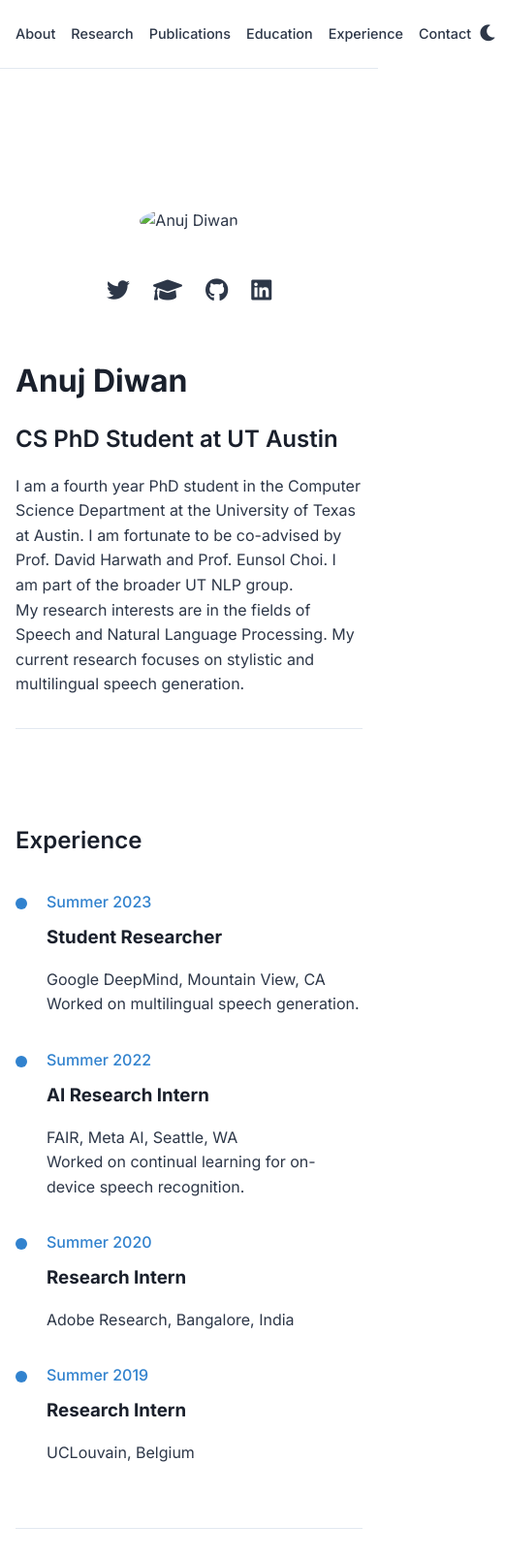
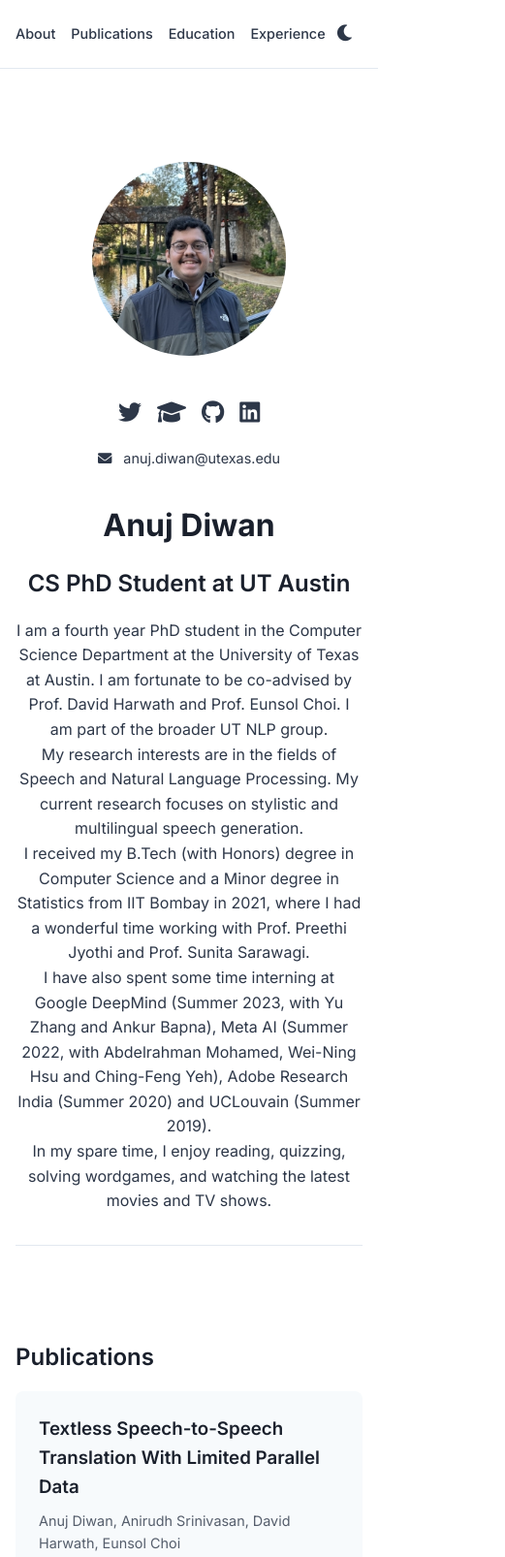
Before and after one commit to ajd12342/ajd12342.github.io, a plain HTML site: page index.html in a window 390 px wide. Shown: the top 1606 px of the page at 97% size, 521 px wide, since content can reach past the window. Drawn offline with Linux system fonts and the light colour scheme.

Commit message:
Made layout updates

```diff
--- a/index.html
+++ b/index.html
@@ -14,11 +14,9 @@
             <div class="nav-content">
                 <div class="nav-links">
                     <a href="#about">About</a>
-                    <a href="#research">Research</a>
                     <a href="#publications">Publications</a>
                     <a href="#education">Education</a>
                     <a href="#experience">Experience</a>
-                    <a href="#contact">Contact</a>
                 </div>
                 <button id="theme-toggle" aria-label="Toggle dark mode">
                     <i class="fas fa-moon"></i>
@@ -29,7 +27,8 @@
 
     <main class="container">
         <section id="about" class="section">
-            <div class="profile">
+            <div class="about-grid">
+                <div class="profile-container">
                     <img src="profile.jpg" alt="Anuj Diwan" class="profile-image">
                     <div class="social-links">
                         <a href="https://twitter.com/anuj_diwan" target="_blank" aria-label="Twitter"><i class="fab fa-twitter"></i></a>
@@ -37,69 +36,21 @@
                         <a href="https://github.com/ajd12342" target="_blank" aria-label="GitHub"><i class="fab fa-github"></i></a>
                         <a href="https://www.linkedin.com/in/anuj-diwan-053129171/" target="_blank" aria-label="LinkedIn"><i class="fab fa-linkedin"></i></a>
                     </div>
+                    <div class="profile-email">
+                        <a href="mailto:anuj.diwan@utexas.edu"><i class="fas fa-envelope"></i> anuj.diwan@utexas.edu</a>
                     </div>
+                </div>
+                <div class="about-content">
                     <h1>Anuj Diwan</h1>
                     <h2>CS PhD Student at UT Austin</h2>
-            <div class="about-content">
                     <p>I am a fourth year PhD student in the Computer Science Department at the University of Texas at Austin. I am fortunate to be co-advised by Prof. David Harwath and Prof. Eunsol Choi. I am part of the broader UT NLP group.</p>
                     <p>My research interests are in the fields of Speech and Natural Language Processing. My current research focuses on stylistic and multilingual speech generation.</p>
-            </div>
-        </section>
 
-        <section id="experience" class="section">
-            <h2>Experience</h2>
-            <div class="timeline">
-                <div class="timeline-item">
-                    <div class="timeline-date">Summer 2023</div>
-                    <div class="timeline-content">
-                        <h3>Student Researcher</h3>
-                        <p>Google DeepMind, Mountain View, CA</p>
-                        <p>Worked on multilingual speech generation.</p>
-                    </div>
-                </div>
-                <div class="timeline-item">
-                    <div class="timeline-date">Summer 2022</div>
-                    <div class="timeline-content">
-                        <h3>AI Research Intern</h3>
-                        <p>FAIR, Meta AI, Seattle, WA</p>
-                        <p>Worked on continual learning for on-device speech recognition.</p>
-                    </div>
-                </div>
-                <div class="timeline-item">
-                    <div class="timeline-date">Summer 2020</div>
-                    <div class="timeline-content">
-                        <h3>Research Intern</h3>
-                        <p>Adobe Research, Bangalore, India</p>
-                    </div>
-                </div>
-                <div class="timeline-item">
-                    <div class="timeline-date">Summer 2019</div>
-                    <div class="timeline-content">
-                        <h3>Research Intern</h3>
-                        <p>UCLouvain, Belgium</p>
-                    </div>
-                </div>
-            </div>
-        </section>
+                    <p>I received my B.Tech (with Honors) degree in Computer Science and a Minor degree in Statistics from IIT Bombay in 2021, where I had a wonderful time working with Prof. Preethi Jyothi and Prof. Sunita Sarawagi.</p>
 
-        <section id="education" class="section">
-            <h2>Education</h2>
-            <div class="timeline">
-                <div class="timeline-item">
-                    <div class="timeline-date">2021-present</div>
-                    <div class="timeline-content">
-                        <h3>PhD in Computer Science</h3>
-                        <p>University of Texas at Austin</p>
-                        <p>Advisors: Prof. David Harwath and Prof. Eunsol Choi</p>
-                    </div>
-                </div>
-                <div class="timeline-item">
-                    <div class="timeline-date">2017-2021</div>
-                    <div class="timeline-content">
-                        <h3>B.Tech in Computer Science and Engineering (with Honours)</h3>
-                        <p>Indian Institute of Technology Bombay</p>
-                        <p>Minor in Statistics</p>
-                    </div>
+                    <p>I have also spent some time interning at Google DeepMind (Summer 2023, with Yu Zhang and Ankur Bapna), Meta AI (Summer 2022, with Abdelrahman Mohamed, Wei-Ning Hsu and Ching-Feng Yeh), Adobe Research India (Summer 2020) and UCLouvain (Summer 2019).</p>
+
+                    <p>In my spare time, I enjoy reading, quizzing, solving wordgames, and watching the latest movies and TV shows.</p>
                 </div>
             </div>
         </section>
@@ -175,11 +126,63 @@
             </div>
         </section>
 
-        <section id="contact" class="section">
-            <h2>Contact</h2>
-            <p><i class="fas fa-envelope"></i> <a href="mailto:anuj.diwan@utexas.edu">anuj.diwan@utexas.edu</a></p>
+        <section id="education" class="section">
+            <h2>Education</h2>
+            <div class="timeline">
+                <div class="timeline-item">
+                    <div class="timeline-date">2021-present</div>
+                    <div class="timeline-content">
+                        <h3>PhD in Computer Science</h3>
+                        <p>University of Texas at Austin</p>
+                        <p>Advisors: Prof. David Harwath and Prof. Eunsol Choi</p>
+                    </div>
+                </div>
+                <div class="timeline-item">
+                    <div class="timeline-date">2017-2021</div>
+                    <div class="timeline-content">
+                        <h3>B.Tech in Computer Science and Engineering (with Honours)</h3>
+                        <p>Indian Institute of Technology Bombay</p>
+                        <p>Minor in Statistics</p>
+                    </div>
+                </div>
+            </div>
         </section>
-    </main>
+
+        <section id="experience" class="section">
+            <h2>Experience</h2>
+            <div class="timeline">
+                <div class="timeline-item">
+                    <div class="timeline-date">Summer 2023</div>
+                    <div class="timeline-content">
+                        <h3>Student Researcher</h3>
+                        <p>Google DeepMind, Mountain View, CA</p>
+                        <p>Worked on multilingual speech generation.</p>
+                    </div>
+                </div>
+                <div class="timeline-item">
+                    <div class="timeline-date">Summer 2022</div>
+                    <div class="timeline-content">
+                        <h3>AI Research Intern</h3>
+                        <p>FAIR, Meta AI, Seattle, WA</p>
+                        <p>Worked on continual learning for on-device speech recognition.</p>
+                    </div>
+                </div>
+                <div class="timeline-item">
+                    <div class="timeline-date">Summer 2020</div>
+                    <div class="timeline-content">
+                        <h3>Research Intern</h3>
+                        <p>Adobe Research, Bangalore, India</p>
+                    </div>
+                </div>
+                <div class="timeline-item">
+                    <div class="timeline-date">Summer 2019</div>
+                    <div class="timeline-content">
+                        <h3>Research Intern</h3>
+                        <p>UCLouvain, Belgium</p>
+                    </div>
+                </div>
+            </div>
+        </section>
 
         <footer>
             <div class="container">
--- a/styles.css
+++ b/styles.css
@@ -112,6 +112,25 @@ body {
     color: var(--link-color);
 }
 
+.profile-email {
+    margin-top: 1rem;
+    font-size: 0.9rem;
+}
+
+.profile-email a {
+    color: var(--text-color);
+    text-decoration: none;
+    transition: color 0.2s;
+}
+
+.profile-email a:hover {
+    color: var(--link-color);
+}
+
+.profile-email i {
+    margin-right: 0.5rem;
+}
+
 /* Sections */
 .section {
     margin: 4rem 0;
@@ -217,8 +236,63 @@ footer {
     opacity: 0.8;
 }
 
+/* About Section Grid Layout */
+.about-grid {
+    display: grid;
+    grid-template-columns: minmax(200px, 1fr) 2fr;
+    gap: 2rem;
+    align-items: start;
+}
+
+.profile-container {
+    text-align: center;
+}
+
+.profile-image {
+    width: 200px;
+    height: 200px;
+    border-radius: 50%;
+    object-fit: cover;
+    margin-bottom: 1rem;
+}
+
+.social-links {
+    display: flex;
+    justify-content: center;
+    gap: 1rem;
+    margin-top: 1rem;
+}
+
+.social-links a {
+    color: var(--text-color);
+    font-size: 1.5rem;
+    transition: color 0.2s;
+}
+
+.social-links a:hover {
+    color: var(--link-color);
+}
+
+.about-content {
+    padding-top: 1rem;
+}
+
 /* Responsive Design */
 @media (max-width: 768px) {
+    .about-grid {
+        grid-template-columns: 1fr;
+        gap: 1rem;
+    }
+
+    .profile-container {
+        max-width: 300px;
+        margin: 0 auto;
+    }
+
+    .about-content {
+        text-align: center;
+    }
+
     .nav-links {
         gap: 1rem;
     }
@@ -229,11 +303,6 @@ footer {
 
     h2 {
         font-size: 1.5rem;
-    }
-
-    .profile-image {
-        width: 150px;
-        height: 150px;
     }
 }
 
```
Also changed, not shown: profile.jpg (added). Lines whose indentation alone changed are shown as unchanged.
